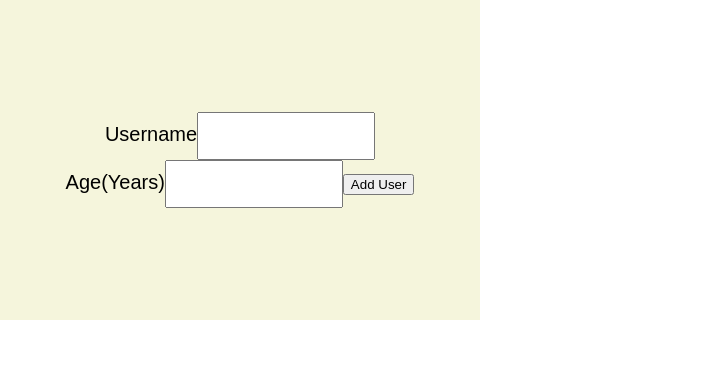
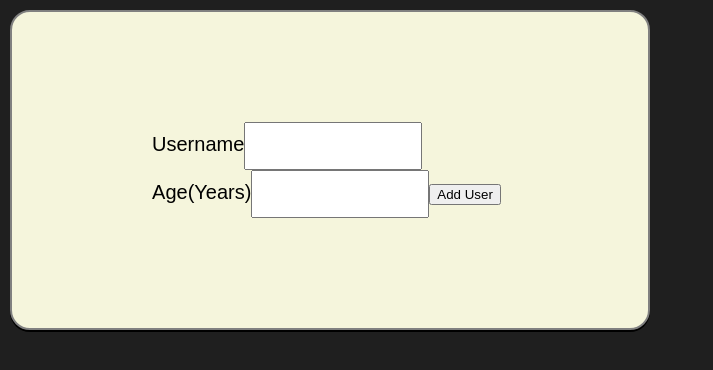
Before and after one commit to ValentaCodes/user-modal-popup, a React (Create React App) app: page / in a window 1280 px wide. Shown: the top 370 px of the page, without its empty margins (0-713 px from the left). Built offline with nearby package versions, Linux system fonts and the light colour scheme.

Commit message:
adding card styling and input styling

```diff
--- a/src/App.js
+++ b/src/App.js
@@ -4,7 +4,7 @@ import AddUser from './components/Users/AddUser';
 function App() {
   return (
     <div>
-      <AddUser/>
+      <AddUser />
     </div>
   );
 }
--- a/src/components/UI/Card/Card.css
+++ b/src/components/UI/Card/Card.css
@@ -1,19 +1,22 @@
-.card-container {
+.card {
+    display: flex;
+    /* flex-direction: column; */
+    margin:  10px;
+    justify-content: center;
+    align-items: center;
+    /* text-align: center; */
+    height: 20rem;
+    max-width: 40rem;
+    background-color: beige;
+    border: 2px solid grey;
+    border-radius: 20px;
+    box-shadow: 0 2px;
+}
+
+
+/* .card-contents{
     display: flex;
     flex-direction: column;
-    justify-content: center;
-    align-items: center;
-    text-align: center;
-    height: 20rem;
-    width: 30rem;
-    background-color: beige;
-
-}
-
-/*
-.card-contents{
-    display: flex;
-    flex-direction: column-reverse;
 } */
 
 .card-contents label{
--- a/src/components/UI/Card/Card.jsx
+++ b/src/components/UI/Card/Card.jsx
@@ -1,13 +1,13 @@
-import React from 'react'
-import './Card.css'
+import React from 'react';
+import './Card.css';
 const Card = (props) => {
   return (
-    <div className='card-container'>
-      <div className='card-contents'>
-        {props.children}
+    <>
+      <div className='card'>
+        <div className='card-contents'>{props.children}</div>
       </div>
-    </div>
-  )
-}
+    </>
+  );
+};
 
-export default Card
+export default Card;
--- a/src/components/Users/AddUser.jsx
+++ b/src/components/Users/AddUser.jsx
@@ -1,5 +1,7 @@
 import React from 'react';
 import Card from '../UI/Card/Card';
+import './addUser.css'
+
 const AddUser = (props) => {
   //   const [addUser, setAddUser] = useState('');
   //   const userInput = (event) => {
@@ -11,7 +13,7 @@ const AddUser = (props) => {
   };
 
   return (
-    <Card>
+    <Card className={'input'}>
       <form onSubmit={addUserHandler}>
         <div>
           <label htmlFor='username'>Username</label>
--- /dev/null
+++ b/src/components/Users/addUser.css
@@ -0,0 +1,3 @@
+.input {
+
+}
--- a/src/index.css
+++ b/src/index.css
@@ -4,6 +4,7 @@
 
 html {
   font-family: sans-serif;
+  background: #1f1f1f;
 }
 
 body {
```
